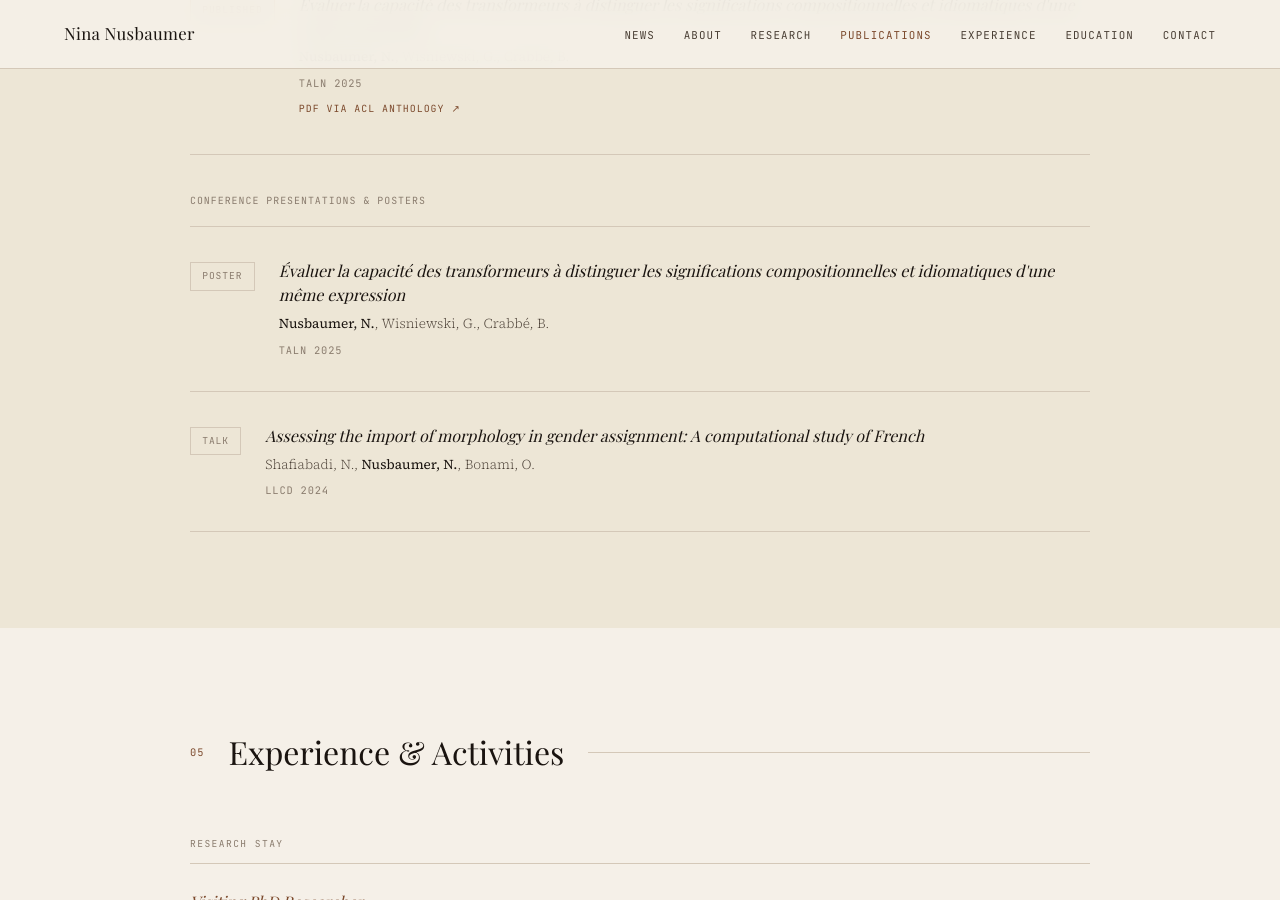
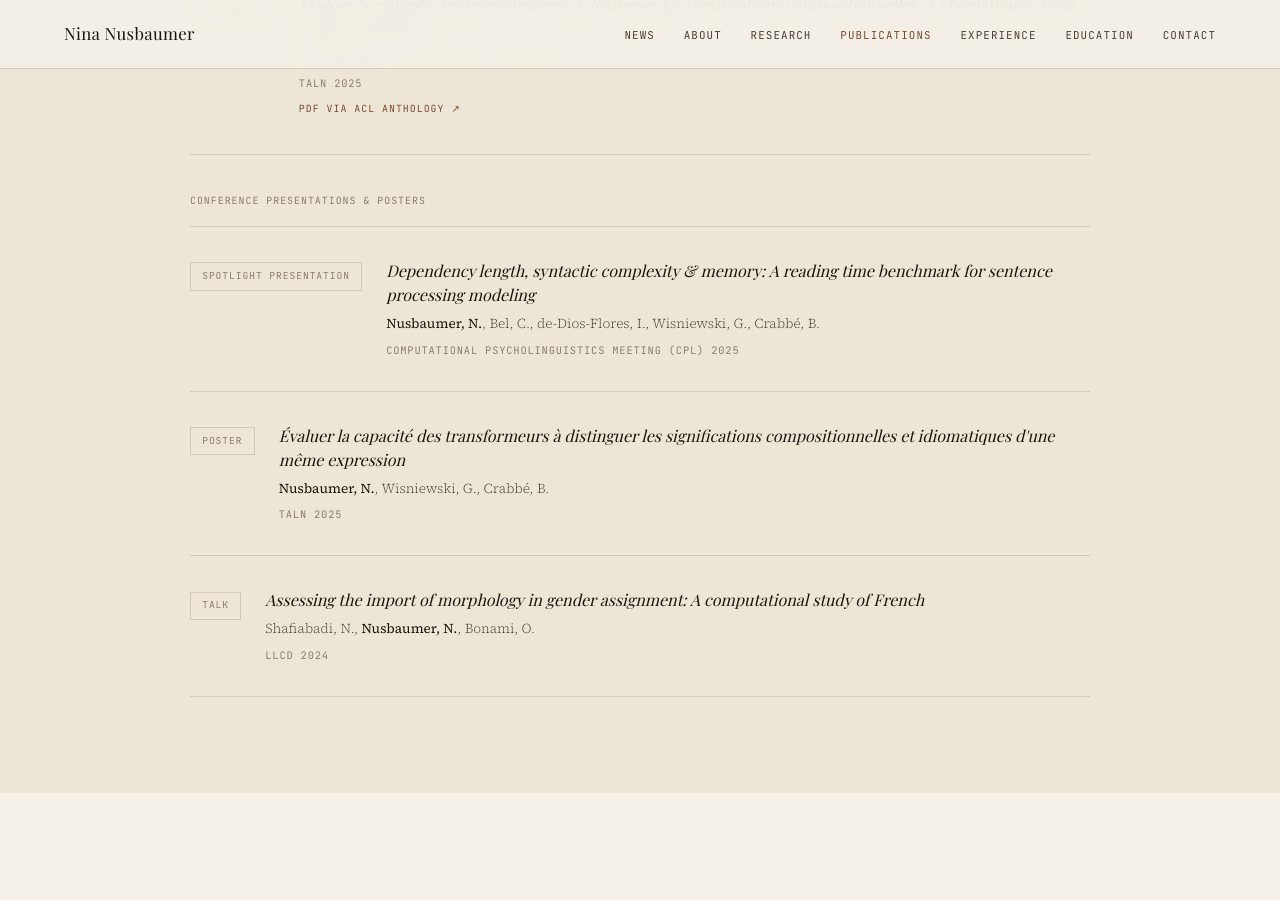
Before and after one commit to NinaNusb/NinaNusb.github.io, a Jekyll site: the page index.html, which Jekyll copies as it is, in a window 1280 px wide and 900 px high, scrolled down 3700 px. Built offline with Jekyll 4.4.1, drawn with Linux system fonts in a browser that asks for light colours; some web fonts are replaced.

Commit message:
Add spotlight presentation to publications section
Added a spotlight presentation entry with details about a conference presentation.

```diff
--- a/index.html
+++ b/index.html
@@ -959,6 +959,14 @@
         </div>
 
         <div class="pub-section-label" style="margin-top:1rem;"><span>Conference presentations &amp; posters</span></div>
+        <div class="pub-item">
+          <span class="pub-badge">Spotlight presentation</span>
+          <div>
+            <div class="pub-title">Dependency length, syntactic complexity &amp; memory: A reading time benchmark for sentence processing modeling</div>
+            <div class="pub-authors"><strong>Nusbaumer, N.</strong>, Bel, C., de-Dios-Flores, I., Wisniewski, G., Crabbé, B.</div>
+            <div class="pub-venue">Computational Psycholinguistics Meeting (CPL) 2025</div>
+          </div>
+        </div>
 
         <div class="pub-item">
           <span class="pub-badge">Poster</span>
```
